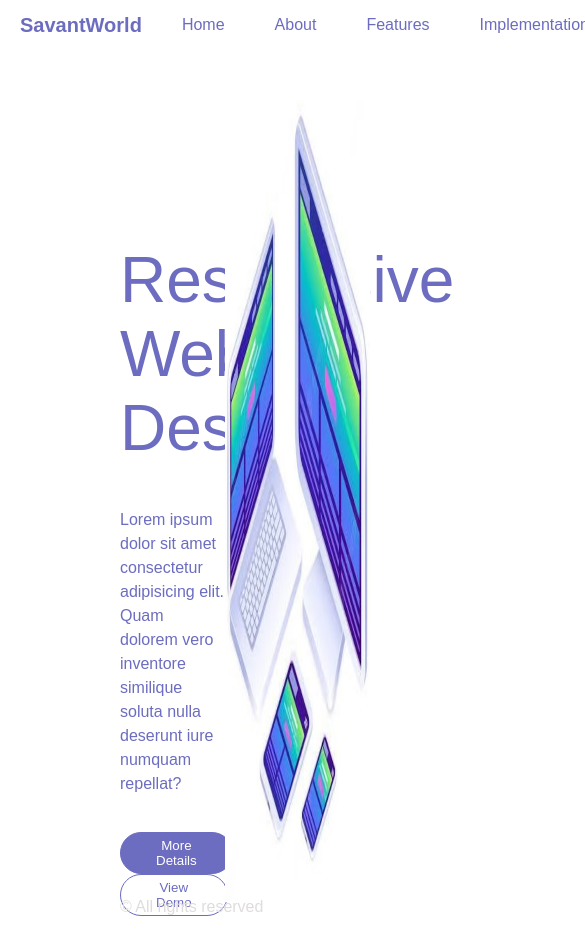
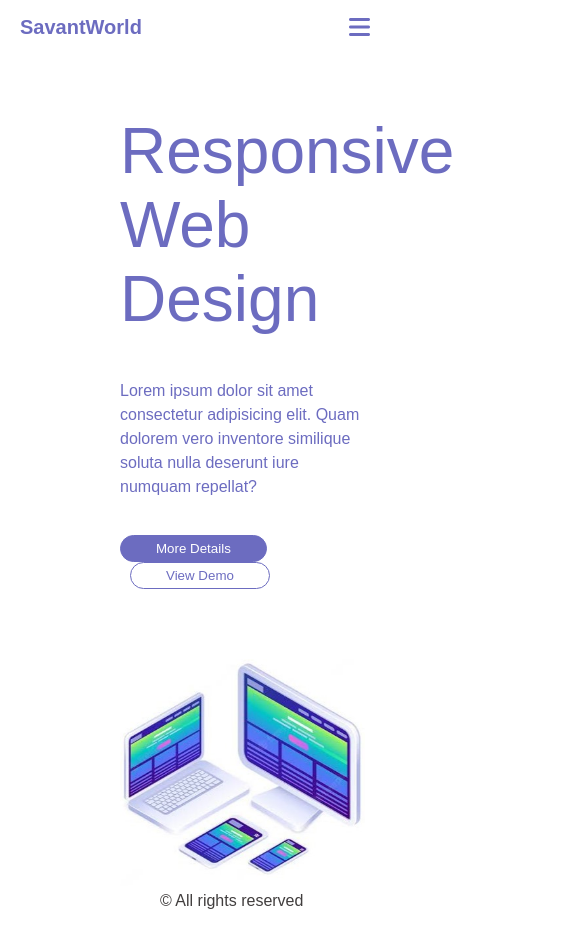
Before and after one commit to Dr-savant21/savantWorldDesign, a plain HTML site: page index.html in a window 390 px wide. Shown: the top 936 px of the page, 585 px wide, since content can reach past the window. After the commit the page ends 910 px from the top, so only its background shows below. Drawn offline with Linux system fonts and the light colour scheme.

Commit message:
site now responsive on all device

```diff
--- a/index.html
+++ b/index.html
@@ -18,6 +18,9 @@
             <nav>
                 <div class="navbrand">
                     <a href="#">Savant<span>World</span></a>
+                    <div class="toggler">
+                        <i class="fa-solid fa-bars"></i>
+                    </div>
                 </div>
                 <ul>
                     <li><a href="">Home</a></li>
@@ -51,5 +54,8 @@
             </div>
         </div>
     </div>
+
+
+    <script src="./index.js"></script>
 </body>
 </html>
--- /dev/null
+++ b/index.js
@@ -0,0 +1,9 @@
+const toggle = document.querySelector('.toggler');
+const links = document.querySelector('ul');
+const btn = document.querySelector('.btn');
+
+toggle.addEventListener('click', ()=>{
+    links.classList.toggle('show-links');
+    // btn.style.visibility = 'visible'
+    btn.classList.toggle('btn-show')
+})
--- a/style.css
+++ b/style.css
@@ -27,11 +27,16 @@ nav{
     font-weight: bold;
     font-size: 20px;
 }
+.navbrand .toggler {
+    display: none;
+    cursor: pointer;
+}
 ul{
     display: flex;
     justify-content: space-around;
     list-style-type: none;
     gap: 50px;
+    height: auto;
 }
 ul li a {
     text-decoration: none;
@@ -51,11 +56,15 @@ ul li a::after{
 ul li a:hover::after {
     width: 100%;
 }
+.show-links {
+    height: 10rem;
+}
 .btn {
     display: flex;
     justify-content: center;
     align-items: center;
     gap: 50px;
+    height: auto;
 }
 .btn a {
     text-decoration: none;
@@ -73,6 +82,38 @@ ul li a:hover::after {
 }
 .icon i {
     color: white;
+}
+@media (max-width: 1100px){
+    nav {
+        display: block;
+        padding-top: 1rem;
+    }
+    .navbrand{
+        display: flex;
+        justify-content: space-between;
+    }
+    .navbrand .toggler {
+        display: block;
+        font-size: 1.5rem;
+        color: rgb(108, 108, 192);
+        position: absolute;
+        right: 20px;
+    }
+    ul {
+        height: 0;
+        display: block;
+        overflow: hidden;
+    }
+    li {
+        padding: 0.5rem 1rem;
+    }
+    .btn {
+        height: 0;
+        overflow: hidden;
+    }
+    .btn-show {
+        height: 1.5rem;
+    }
 }
 .main {
     display: flex;
@@ -118,6 +159,7 @@ ul li a:hover::after {
     background-color: transparent;
     color: rgb(108, 108, 192);
     border: 1px solid rgb(108, 108, 192);
+    margin-left: 30px;
 }
 .main .text .button button:last-child:hover {
     background-color: rgb(108, 108, 192);
@@ -127,5 +169,43 @@ ul li a:hover::after {
 .main .text .footer {
     position: absolute;
     bottom: 0;
-    color: #e0dcdc;
+    color: #413e3e;
 }
+@media (max-width: 1100px){
+    .main {
+        display: block;
+        margin-top: 0;
+    }
+    .main .text {
+        width: 70%;
+        padding-top: 0;
+    }
+    .main .text .button button:last-child {
+        margin-left: 10px;
+    }
+    .main .img  {
+        width: 70%;
+    }
+    .main .img img {
+        padding-left: 100px;
+        height: auto;
+        padding-top: 70px;
+    }
+    .main .text .footer {
+        position: absolute;
+        bottom: -20px;
+        left: 40%;
+    }
+}
+@media (max-width:1255px) and (min-width:1100px) {
+    .main .text .button button:last-child {
+        margin-left: 10px;
+    }
+}
+@media (max-width:1255px) and (min-width:1100px) {
+    .main .text .footer {
+        position: absolute;
+        bottom: -20px;
+        left: 40%;
+    }
+}
```
